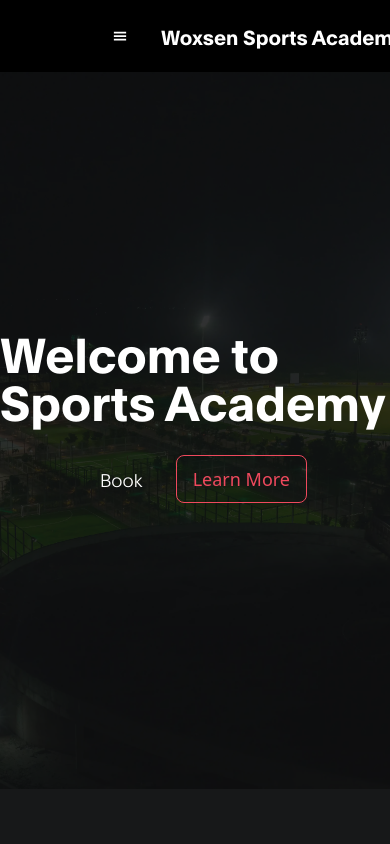
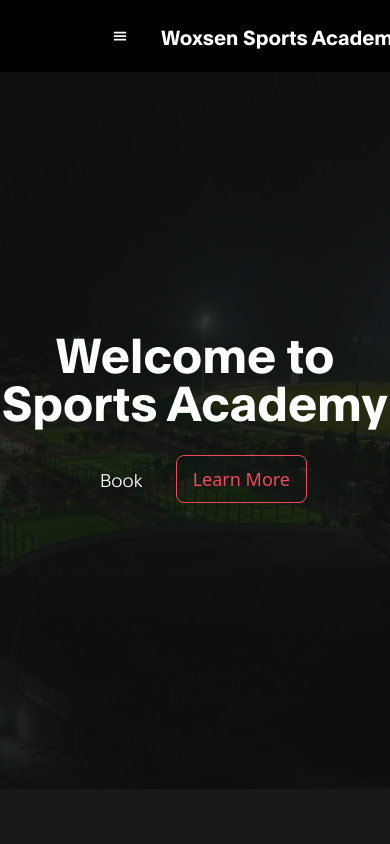
Before and after one commit to CODEX-WoU/NewLeague, a React (Vite) app in the folder client/: page / in a window 390 px wide. Shown: the top 844 px of the page. Built offline with nearby package versions, Linux system fonts and the light colour scheme.

Commit message:
Fixed: carousel text not centered in mobile view

```diff
--- a/client/src/pages/homepage/Carousel.tsx
+++ b/client/src/pages/homepage/Carousel.tsx
@@ -94,7 +94,9 @@ const FullHeightSection = (props: SlideContent) => {
       >
         <div>
           {props.heading && (
-            <h1 className="text-5xl font-bold font-plain">{props.heading}</h1>
+            <h1 className="text-5xl text-center font-bold font-plain">
+              {props.heading}
+            </h1>
           )}
         </div>
         {props.bodyText && <div className="my-12">{props.bodyText}</div>}
```
